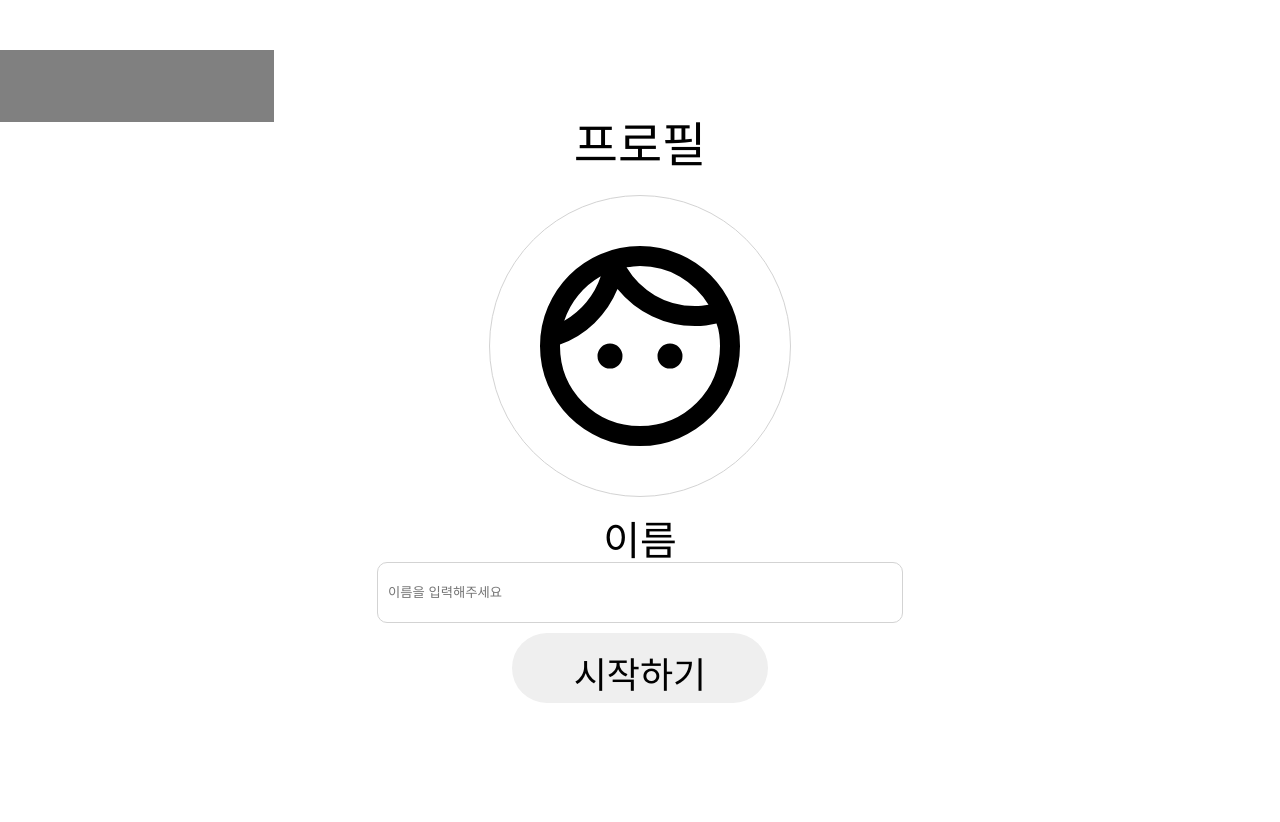
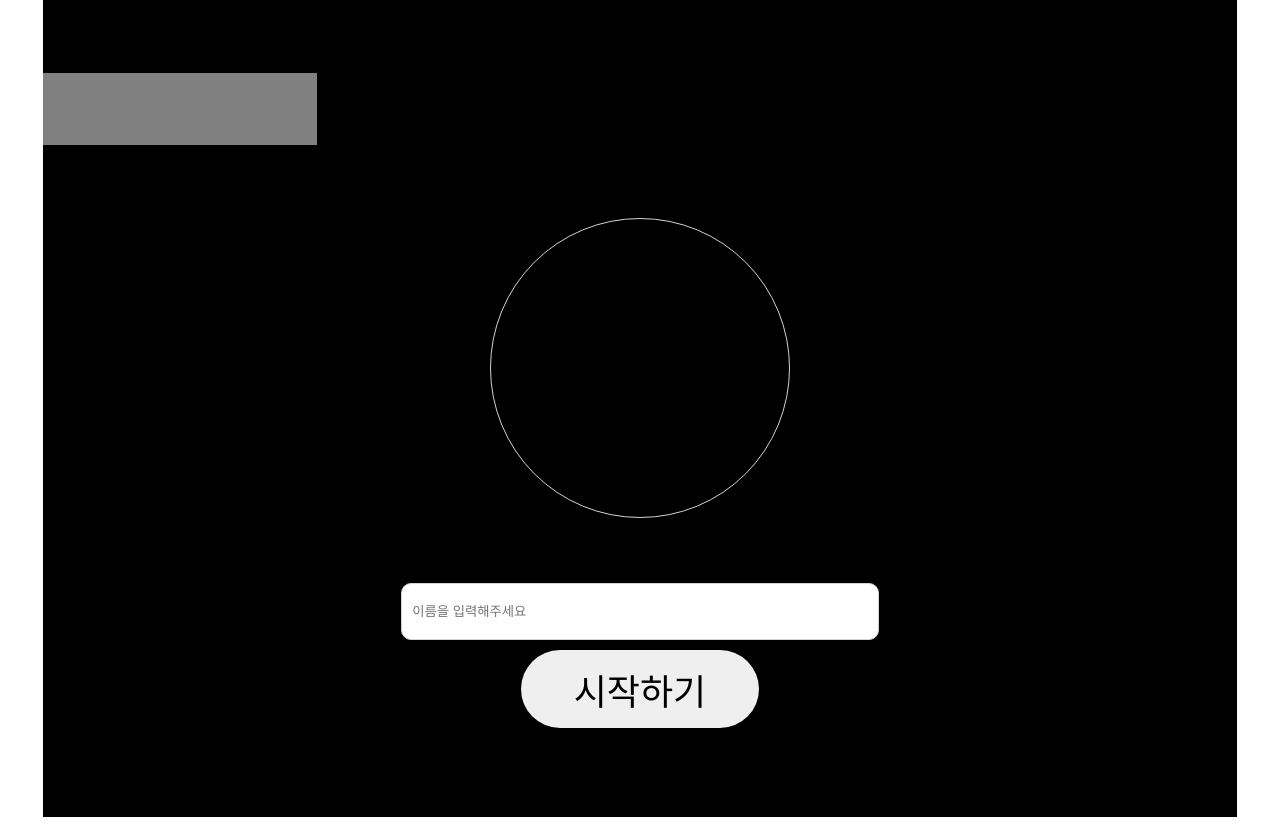
Before and after one commit to FEhyoeun/teoSprint, a React (Vite) app: page /profile in a window 1280 px wide. Built offline with nearby package versions, Linux system fonts and the light colour scheme.

Commit message:
style: 전체 layout 크기 변경 및 topNavbar 고정 크기 삭제

```diff
--- a/src/GlobalCSS.tsx
+++ b/src/GlobalCSS.tsx
@@ -128,6 +128,14 @@ export default function GlobalCSS() {
           border-collapse: collapse;
           border-spacing: 0;
         }
+        *{
+          box-sizing: border-box;
+        }
+        body{
+          display: flex;
+          justify-content: center;
+          align-items: center;
+        }
       `}
     />
   );
--- a/src/components/Layout.tsx
+++ b/src/components/Layout.tsx
@@ -1,4 +1,3 @@
-import React from 'react';
 import styled from '@emotion/styled';
 import { Link, Outlet, useLocation } from 'react-router-dom';
 
@@ -13,9 +12,6 @@ export const Layout = () => {
   const onPlayBtnClick = () => {
     alert('준비중인 서비스 입니다');
   };
-
-  // TODO: index.tsx 참고, 라우터 이슈 해결 바랍니다.
-  // const { bookmark } = useParams();
 
   const { pathname } = useLocation();
   console.log(pathname);
--- a/src/components/navBars/TopNavBar.tsx
+++ b/src/components/navBars/TopNavBar.tsx
@@ -1,7 +1,7 @@
 import React from 'react';
 import { Link } from 'react-router-dom';
 import styled from '@emotion/styled';
-import { _mainCol300, _mainCol400 } from '../../constants/colors';
+import { _mainCol300, _mainCol400, _mainTextDark } from '../../constants/colors';
 import { PATH } from '../../constants/path';
 
 export default function TopNavBar() {
@@ -28,7 +28,6 @@ const UlWrapper = styled.nav`
 
 const ListWrapper_Category = styled.div`
   width: 10rem;
-  height: 2.5rem;
   background-color: ${_mainCol300};
   display: flex;
   justify-content: center;
@@ -36,6 +35,16 @@ const ListWrapper_Category = styled.div`
   margin-left: 0.5rem;
   border-top-right-radius: 1rem;
   border-top-left-radius: 1rem;
+a{
+  color: ${_mainTextDark};
+  text-decoration: none;
+  font-size: larger;
+  font-weight: 800;
+  padding: 1rem;
+&:active{
+  color: ${_mainTextDark};
+  text-decoration: none;
+}}
 `;
 
 const ListWrapper_Album = styled(ListWrapper_Category)`
--- a/src/constants/colors.tsx
+++ b/src/constants/colors.tsx
@@ -2,3 +2,4 @@ export const _mainColBg = '#596275';
 export const _mainCol200 = '#e77f67';
 export const _mainCol300 = '#778beb';
 export const _mainCol400 = '#f7d794';
+export const _mainTextDark = 'black';
--- a/src/constants/sizes.tsx
+++ b/src/constants/sizes.tsx
@@ -1,2 +1,2 @@
-export const _mainWidth = '50rem';
-export const _mainHeight = '30rem';
+export const _mainWidth = '1194px';
+export const _mainHeight = '834px';
--- a/src/pages/Root.tsx
+++ b/src/pages/Root.tsx
@@ -3,6 +3,7 @@ import { Outlet, useNavigate } from 'react-router-dom';
 import styled from '@emotion/styled';
 
 import { PATH } from '../constants/path';
+import { _mainHeight, _mainWidth } from '../constants/sizes';
 
 const Container = styled.div`
   display: flex;
@@ -11,12 +12,12 @@ const Container = styled.div`
 `;
 
 const Wrapper = styled.div`
-  width: 100vw;
-  max-height: 700px;
-  height: 100vh;
+  min-width: ${_mainWidth};
+  min-height:${_mainHeight};
   display: flex;
   justify-content: center;
   align-items: center;
+  background-color: black;
 `;
 
 const RootContext = createContext<HTMLDivElement | null>(null);
```
